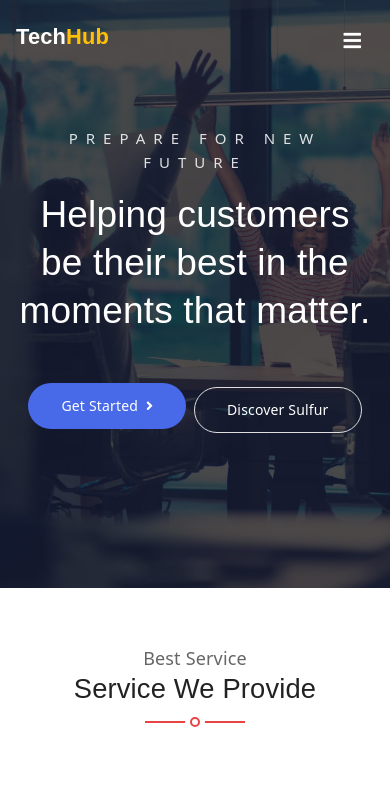
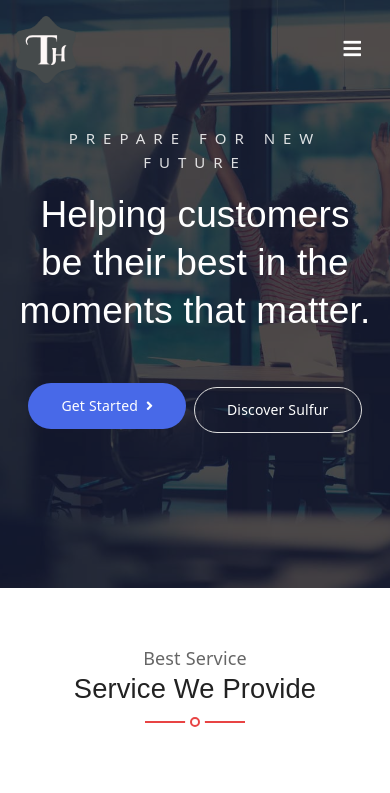
Before and after one commit to yatharthgill/techhub_project, a plain HTML site: page techhub/index.html in a window 390 px wide. Shown: the top 793 px of the page. Drawn offline with nearby package versions, Linux system fonts and the light colour scheme; a web font is replaced by a local one.

Commit message:
Files Updated

```diff
--- a/techhub/index.html
+++ b/techhub/index.html
@@ -52,11 +52,8 @@
         </div>
         <nav class="navbar navbar-expand-lg  main-nav py-3" id="navbar">
             <div class="container">
-                <a class="navbar-brand h3 fw-bold" href="index.html">
-		  	Tech<span class="text-warning ">Hub</span>
-		  </a>
-
-                <button class="navbar-toggler collapsed" type="button" data-toggle="collapse" data-target="#navbarsExample09" aria-controls="navbarsExample09" aria-expanded="false" aria-label="Toggle navigation">
+              <a href="index.html" style="cursor: pointer;"><img src="images/bg/techhub logo.png" alt="TechHub - Logo"  srcset="" height="60px" width="60px" cur></a>
+              <button class="navbar-toggler collapsed" type="button" data-toggle="collapse" data-target="#navbarsExample09" aria-controls="navbarsExample09" aria-expanded="false" aria-label="Toggle navigation">
 			<span class="fa fa-bars"></span>
 		  </button>
 
@@ -428,9 +425,7 @@
           <div class="container">
             <div class="row g-5">
               <div class="col-lg-3 col-md-6">
-                <a href="index">
-                  <h3 class="text-white fw-bold d-block">Tech<span class="text-warning">Hub</span> </h3>
-                </a>
+                <a href="index.html" style="cursor: pointer;"><img src="images/bg/techhub logo.png" alt="TechHub - Logo"  srcset="" height="60px" width="60px" cur></a>
                 <p class="my-4 text-light">Engaging Development, Driving Achievement: TechHub, Your Way to Computerized
                   Greatness.</p>
                 <ul class="social-icons">
```
Also changed, not shown: techhub/images/bg/favicon.ico, techhub/images/bg/techhub logo.png (added).
